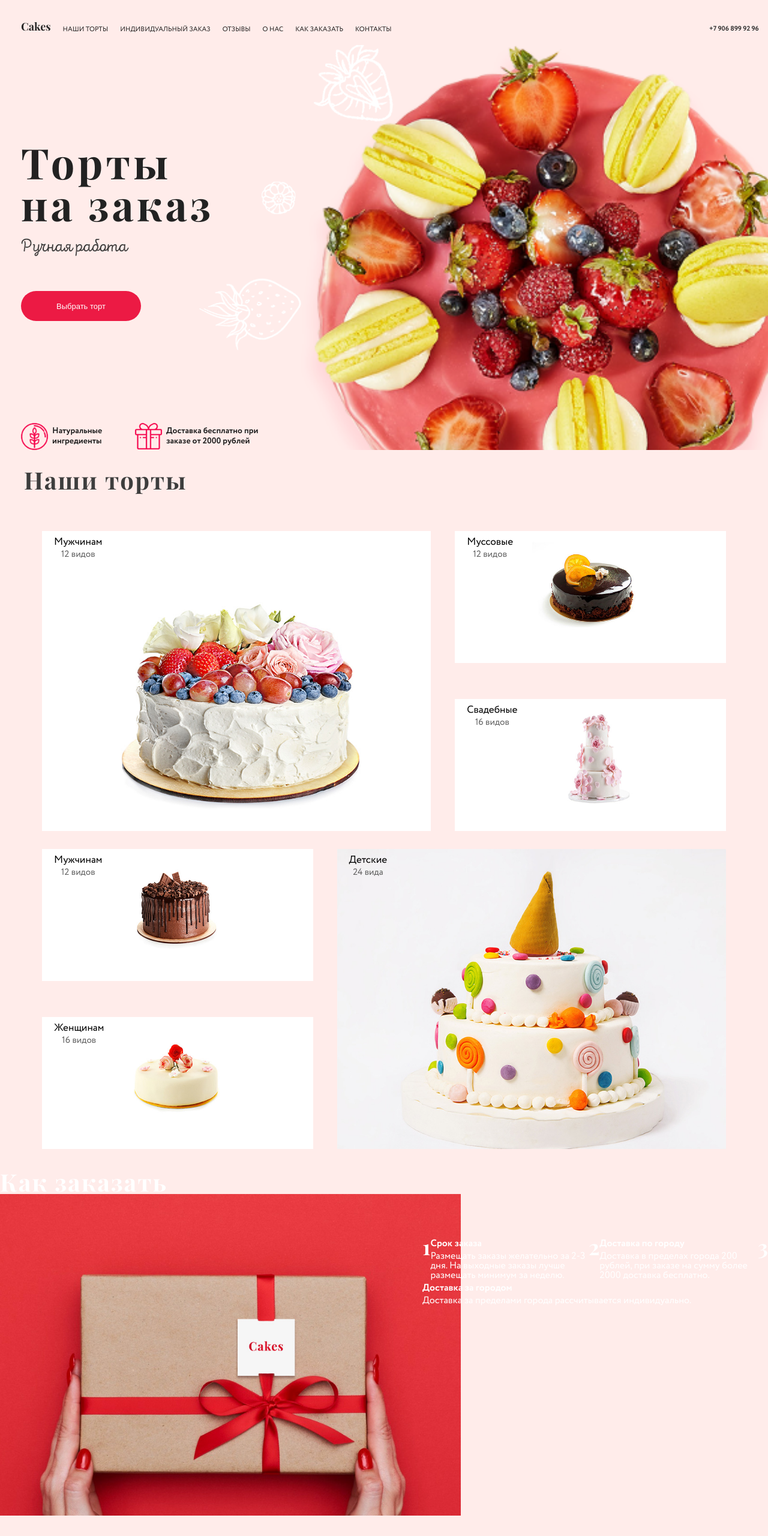
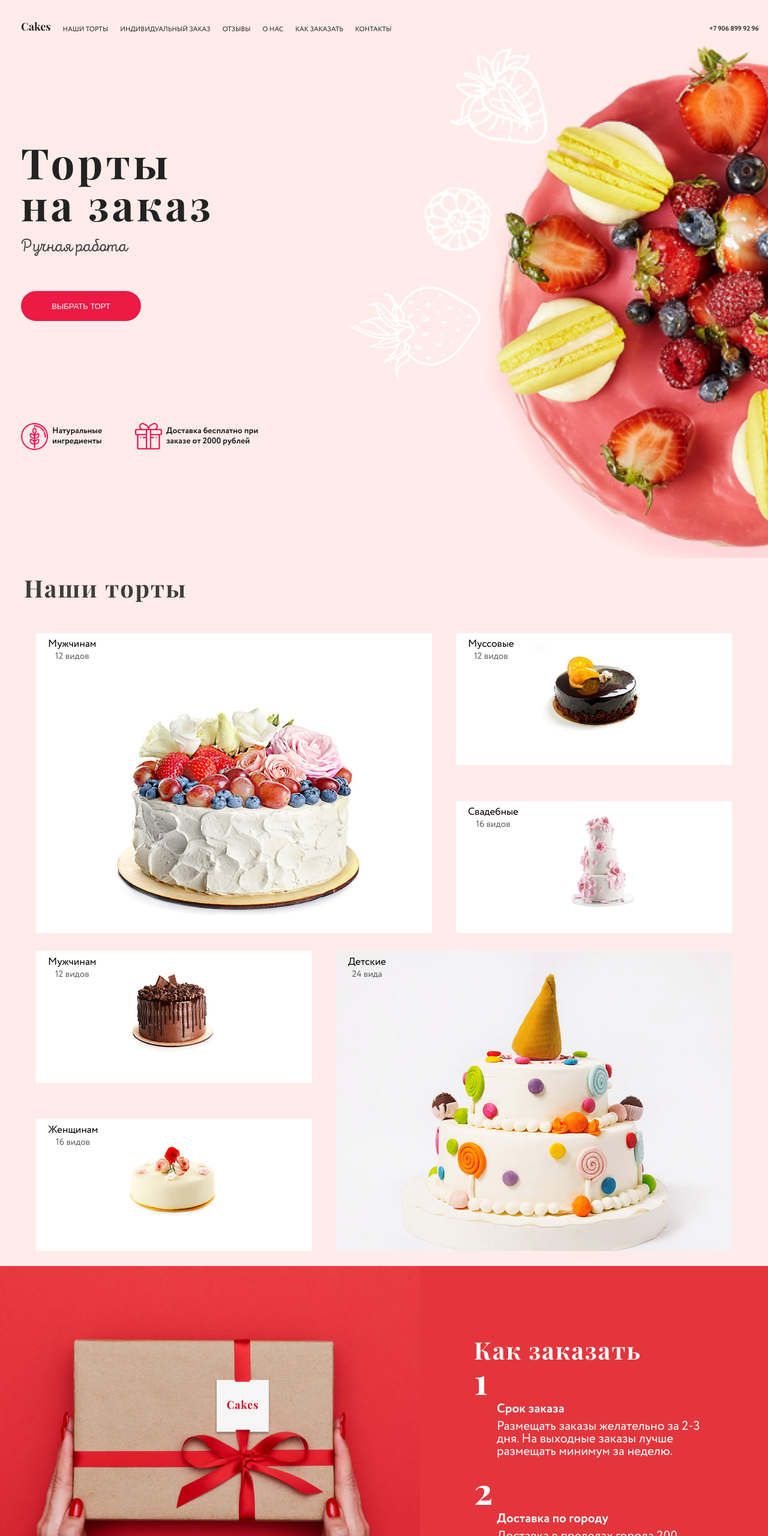
Before and after one commit to Marchenkos/Task_1_itechart, a plain HTML site: page index.html in a window 1280 px wide. Shown: the top 2560 px of the page at 60% size. Drawn offline with Linux system fonts and the light colour scheme; files that its build step writes are made by us from their sources; files whose address does not match are found by name.

Commit message:
third21 fix_pict/order

```diff
--- a/css/contact-section/contact-information.css
+++ b/css/contact-section/contact-information.css
@@ -30,8 +30,7 @@
       font-size: 40px;
 }
 .contact-information{
-    flex-basis: 50%;
-
+    flex-basis: 47%;
 }
   .social-networks-icons--gray .social-networks-icons__icon{
         color: #757575;
--- a/css/contact-section/contact-section.css
+++ b/css/contact-section/contact-section.css
@@ -17,9 +17,7 @@
 .contact-section__button{
     order: 1;
 }
-.feedback-tools{
-flex-basis: 50%;
-}
+.feedback-tools{flex-basis: 50%;padding-right: 25px;}
 
 .contact-information{
     flex-basis: 50%;
@@ -36,8 +34,8 @@ font-size: 46px;
 .contact-section{
     background-image: url(../img/strawb.png);
     background-repeat: no-repeat;
-    background-size: 75%;
-    background-position: right -59px bottom -15px;
+    background-size: 1000px;
+    background-position: left 500px bottom -15px;
     padding: 40px 40px 300px;
 }
 }
--- a/css/contact-section/feedback-tools.css
+++ b/css/contact-section/feedback-tools.css
@@ -27,7 +27,9 @@
 
 font-size: 2;
 
-width: auto;
+padding-right: px;
+
+/* width: auto; */
 
 font-size: 20px;
 }
--- a/css/header-container/navigation-box.css
+++ b/css/header-container/navigation-box.css
@@ -6,7 +6,7 @@
     position: absolute;
     border: none;
     background: white;
- font-size: 20px;
+    font-size: 20px;
     right: 20px;
 }
 
@@ -55,6 +55,11 @@ text-align: center;
         background:none;
         /* margin-top: 5px; */
     }
+    .menu::after{
+        content: "";
+        clear: both;
+        display: table;
+    }
     .menu__item-link {
         text-transform: uppercase;
         font-size: 11px;
--- a/css/hero-section/hero-section.css
+++ b/css/hero-section/hero-section.css
@@ -6,9 +6,9 @@ background-repeat: no-repeat;
 
 background-size: 100%;
 
-background-position: left 0px bottom 300px;
+background-position: left 0px bottom 450px;
 
-padding: 150px 35px 0;
+padding: 150px 35px 180px;
 
 /* padding-top: 30%;
      padding-left: 10%;
@@ -52,13 +52,11 @@ flex-direction: column;
     }
     .hero-section{
 
-background: url(../img/main-cake.png) 498px 0 no-repeat,                  url(../img/ilustr/strawb1.png) 332px 346px no-repeat,                  url(../img/ilustr/strawb2.png) 523px -31px no-repeat,                  url(../img/ilustr/flower.png) 427px 217px no-repeat;
+background: url(../img/main-cake.png) 800px 0 no-repeat,                  url(../img/ilustr/strawb1.png) 580px 346px no-repeat,                  url(../img/ilustr/strawb2.png) 750px -31px no-repeat,                  url(../img/ilustr/flower.png) 690px 217px no-repeat;
 
-background-size: 68%, 15%, 12%, 6%;
+background-size: 900px, 250px, 190px, 150px;
 
 text-align: left;
-
-
  }
 
     .hero-section__caption{
@@ -70,6 +68,8 @@ text-align: left;
 
 font-size: 30px;
 
+/* display: block; */
 
+width: 300px;
     }
 }
--- a/css/hero-section/selection-button.css
+++ b/css/hero-section/selection-button.css
@@ -12,9 +12,14 @@
 @media (min-width: 950px) {
     .selection-button{
 
-        font-size: 13px;
-        height: 50px;
-        width: 200px;
-        border-radius: 50px;
+font-size: 13px;
+
+height: 50px;
+
+text-transform: uppercase;
+
+width: 200px;
+
+border-radius: 50px;
     }
 }
--- a/css/main-container/grid.css
+++ b/css/main-container/grid.css
@@ -3,7 +3,7 @@
     display: flex;
     flex-direction: row;
     flex-wrap: wrap;
-    padding: 10px;
+    /* padding: 10px; */
 }
 [class^='grid__col-']{
     box-sizing: border-box;
--- a/css/order-section/instruction-list.css
+++ b/css/order-section/instruction-list.css
@@ -8,19 +8,27 @@
 }
 .item__number{
     font-family: PlayfairDisplay-Bold;
-    font-size:35px;
+    font-size: 60px;
+    line-height: 1;
+    magin-left: 10px;
     /* float: left; */
     /* margin:0 20px 40px; */
 }
 .instuction-list__item{
     margin-bottom: 20px;
 }
-.item__description{
-    /* width: 90%; */
-    width: 200px;
-    flex-grow: 2;
-}
+
 .item__description--bold{
-    margin: 5px 0;
+    margin: 8px 0;
     font-weight: bold;
 }
+
+@media (min-width: 950px) {
+    .item__description{
+        width: 400px;
+        /* flex-grow: 2; */
+        font-size: 21px;
+        margin-left: 38px;
+        margin-bottom: 23px;
+    }
+}
--- a/css/order-section/order-section.css
+++ b/css/order-section/order-section.css
@@ -1,17 +1,27 @@
 .order-section__delivery-conditions{
     /* background: #e3353d; */
     background-image: url(../img/order.jpg);
-    padding-bottom: 350px;
     background-repeat: no-repeat;
     color:white;
+    background-size: 400px;
     text-align: center;
+    padding-bottom: 290px;
+
+    background-position: right 0px top 400px;
 }
 
 
 @media (min-width: 950px) {
     .order-section__delivery-conditions{
-        padding: 70px 0 350px 55%;
-        background-size: 60%;
-        background-position: top 0px;
+        padding: 120px 106px 160px 790px;
+        background-size: 700px;
+        padding-bottom: 100px;
+        background-position: left 0px top 0px;
+    }
+    .order-section-wrapper{
+        padding: 20px 35px 0px;
+    }
+    .order-section{
+        background: #e4353c;
     }
 }
--- a/index.html
+++ b/index.html
@@ -186,12 +186,13 @@
         <section class="order-section">
 
             <div class="restriction-box">
-                <div class="order-section__title ">
-                    <div class="titles-box titles-box--bg-red">
-                        <h1 class="titles-box__caption ">Как заказать</h1>
-                    </div>
+
 
                 <article class="order-section__delivery-conditions">
+
+                    <div class="titles-box titles-box--bg-red">
+                            <h1 class="titles-box__caption ">Как заказать</h1>
+                    </div>
 
                     <div class="instruction-list">
 
@@ -213,6 +214,7 @@
                     </div>
 
                 </article>
+
 
             </div>
 
```
